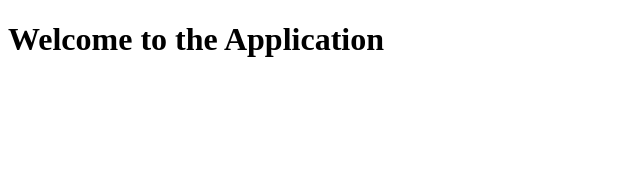
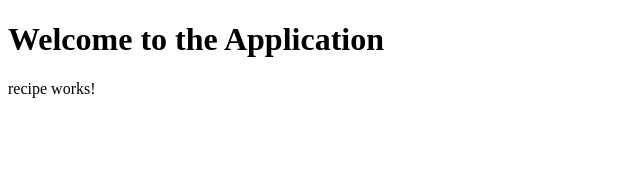
Before and after one commit to DeepakAthikayala/GitDemo, an Angular app in the folder my-app/: page / in a window 1280 px wide. Shown: the top 170 px of the page, without its empty margins (0-640 px from the left). Built offline with nearby package versions, Linux system fonts and the light colour scheme.

Commit message:
devA: Adding RecipeComponent to the AppComponent Template

```diff
--- a/my-app/src/app/app.component.html
+++ b/my-app/src/app/app.component.html
@@ -1 +1,2 @@
 <h1>Welcome to the Application</h1>
+<app-recipe></app-recipe>
```
